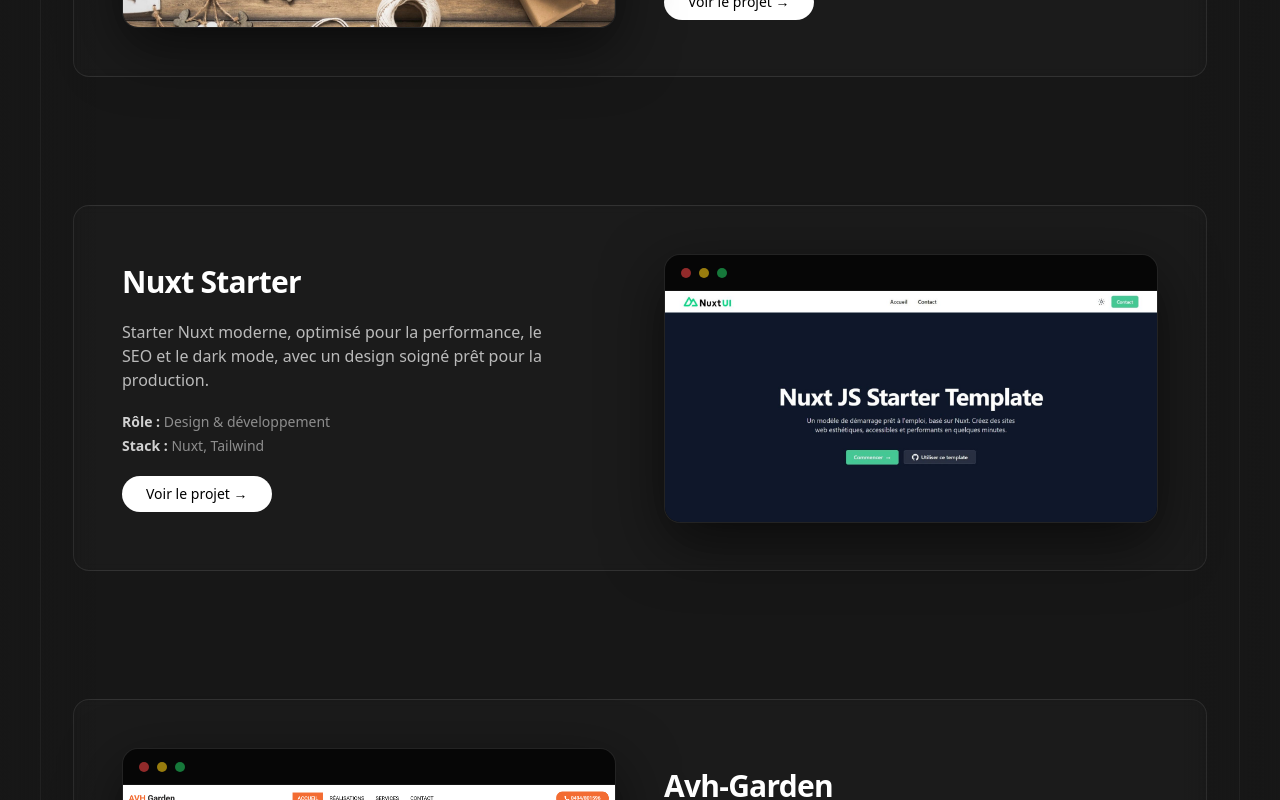
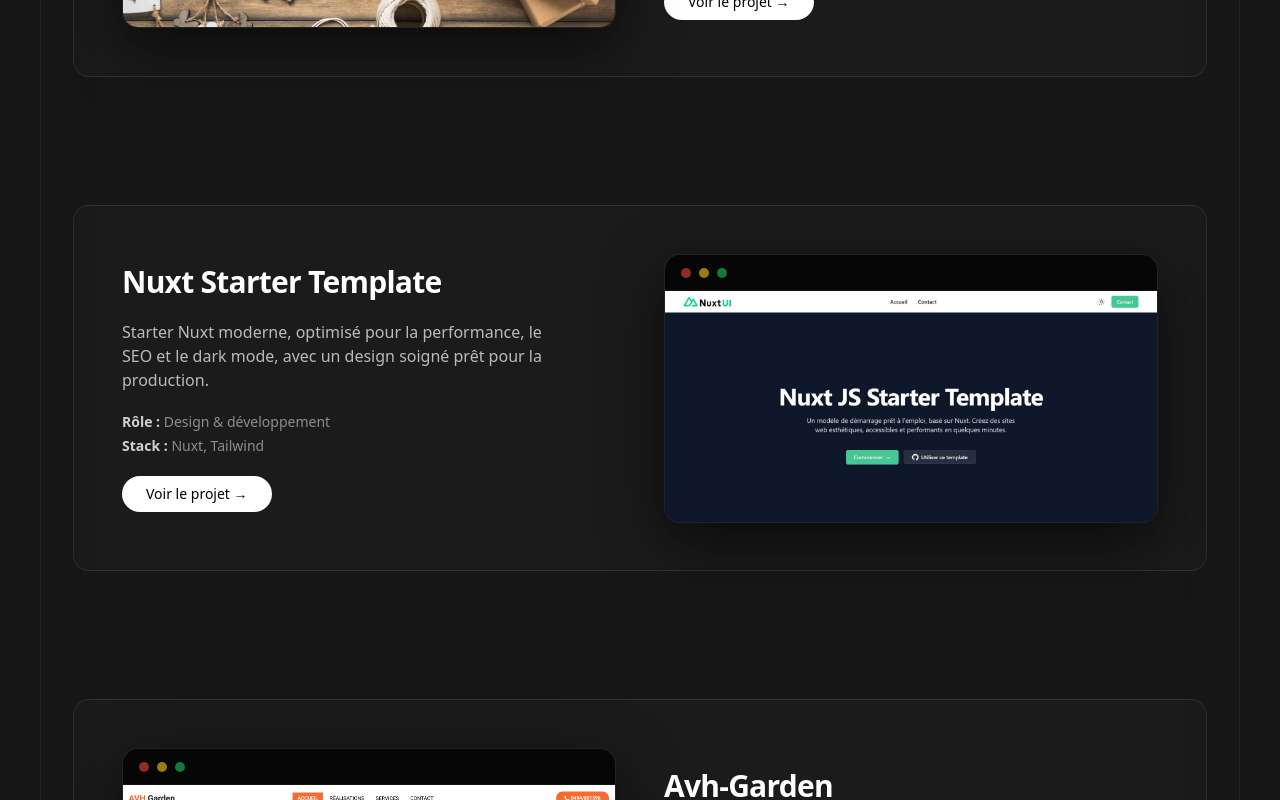
Before and after one commit to NicolasDeza/portfolio, a Nuxt app: page / in a window 1280 px wide. Shown: the part 1381-2181 px from the top of the page. Built offline with nearby package versions, Linux system fonts and the light colour scheme; a web font is replaced by a local one.

Commit message:
Titre du projectcard

```diff
--- a/app/pages/index.vue
+++ b/app/pages/index.vue
@@ -97,7 +97,7 @@
     />
     <ProjectCard
       reverse
-      title="Nuxt Starter"
+      title="Nuxt Starter Template"
       description="Starter Nuxt moderne, optimisé pour la performance, le SEO et le dark mode, avec un design soigné prêt pour la production."
       role="Design & développement"
       stack="Nuxt, Tailwind"
```
